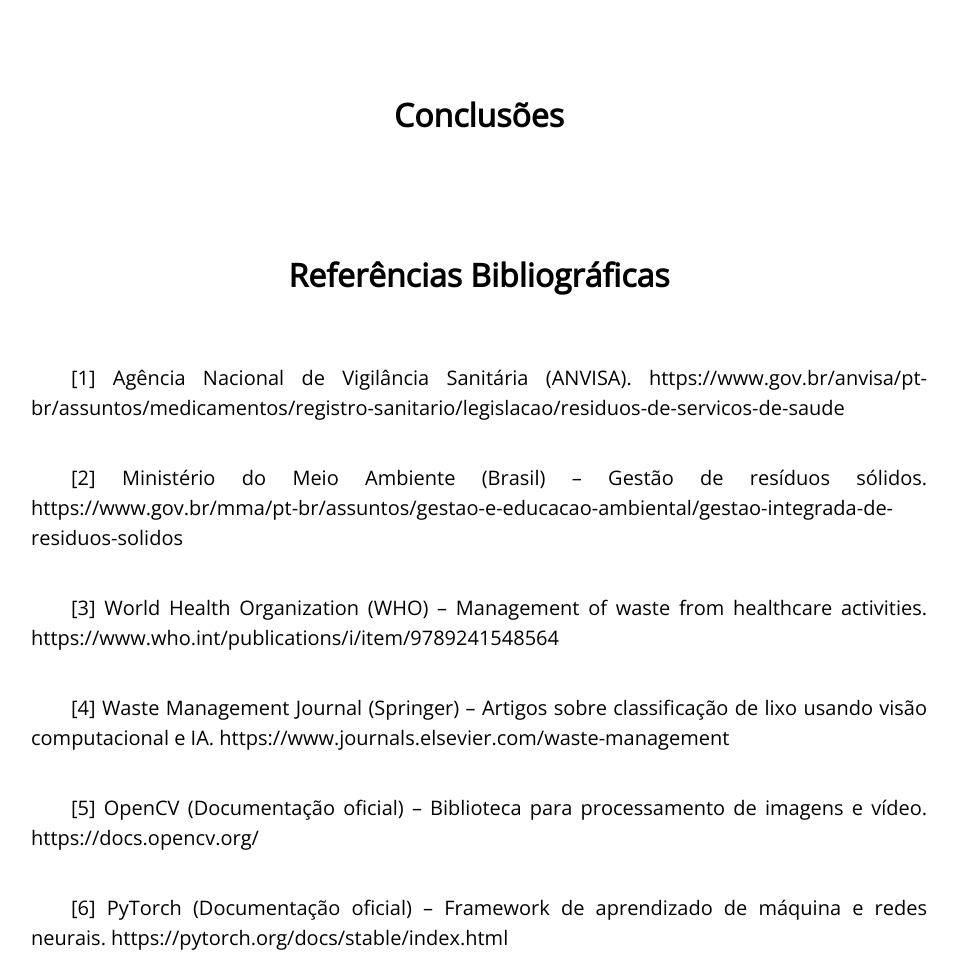
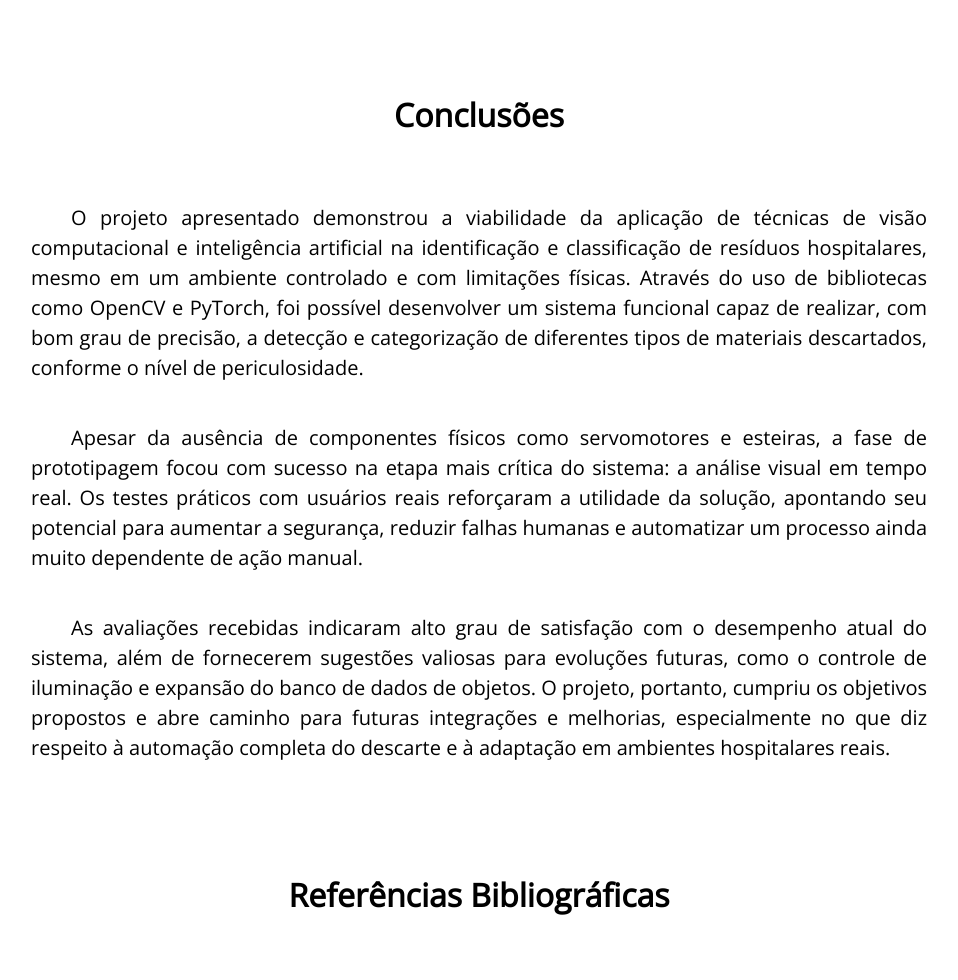
Before and after one commit to LucasMedeiros29/LucasMedeiros29.github.io, a plain HTML site: page Trabalho/RFT.html in a window 1280 px wide. Shown: the part 6707-7687 px from the top of the page, without its empty margins (161-1119 px from the left). Drawn offline with nearby package versions, Linux system fonts and the light colour scheme.

Commit message:
Update RFT.html

```diff
--- a/Trabalho/RFT.html
+++ b/Trabalho/RFT.html
@@ -160,7 +160,9 @@
         </p>
 
         <h3>Conclusões</h3>
-
+        <p class="resumo">O projeto apresentado demonstrou a viabilidade da aplicação de técnicas de visão computacional e inteligência artificial na identificação e classificação de resíduos hospitalares, mesmo em um ambiente controlado e com limitações físicas. Através do uso de bibliotecas como OpenCV e PyTorch, foi possível desenvolver um sistema funcional capaz de realizar, com bom grau de precisão, a detecção e categorização de diferentes tipos de materiais descartados, conforme o nível de periculosidade.</p>
+		<p class="resumo">Apesar da ausência de componentes físicos como servomotores e esteiras, a fase de prototipagem focou com sucesso na etapa mais crítica do sistema: a análise visual em tempo real. Os testes práticos com usuários reais reforçaram a utilidade da solução, apontando seu potencial para aumentar a segurança, reduzir falhas humanas e automatizar um processo ainda muito dependente de ação manual.</p>
+		<p class="resumo">As avaliações recebidas indicaram alto grau de satisfação com o desempenho atual do sistema, além de fornecerem sugestões valiosas para evoluções futuras, como o controle de iluminação e expansão do banco de dados de objetos. O projeto, portanto, cumpriu os objetivos propostos e abre caminho para futuras integrações e melhorias, especialmente no que diz respeito à automação completa do descarte e à adaptação em ambientes hospitalares reais.</p>
 
 	    <h3>Referências Bibliográficas</h3>
         <p class="resumo">[1] Agência Nacional de Vigilância Sanitária (ANVISA). https://www.gov.br/anvisa/pt-br/assuntos/medicamentos/registro-sanitario/legislacao/residuos-de-servicos-de-saude</p>
```
